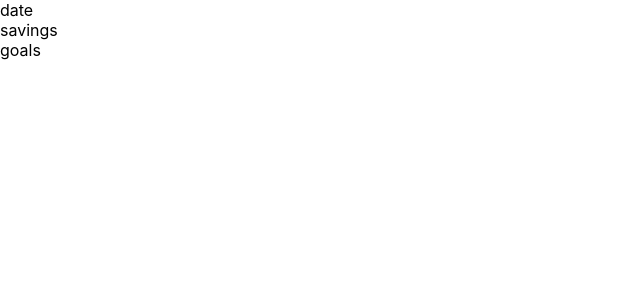
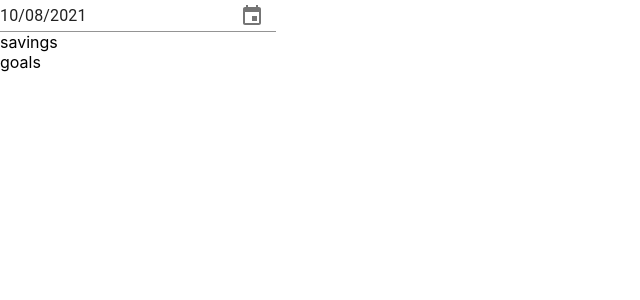
Before and after one commit to TKravel/quit-calc-client, a React (Create React App) app: page / in a window 1280 px wide. Shown: the top 300 px of the page, without its empty margins (0-640 px from the left). Built offline with nearby package versions, Linux system fonts and the light colour scheme.

Commit message:
datepicker attached to state variable

```diff
--- a/package.json
+++ b/package.json
@@ -3,12 +3,13 @@
   "version": "0.1.0",
   "private": true,
   "dependencies": {
+    "@date-io/date-fns": "^1.3.13",
     "@material-ui/core": "^4.12.3",
     "@material-ui/pickers": "^3.3.10",
     "@testing-library/jest-dom": "^5.14.1",
     "@testing-library/react": "^11.2.7",
     "@testing-library/user-event": "^12.8.3",
-    "date-fns": "^2.25.0",
+    "date-fns": "^2.0.0-beta.5",
     "react": "^17.0.2",
     "react-dom": "^17.0.2",
     "react-scripts": "4.0.3",
--- a/src/components/mainApp/MainApp.jsx
+++ b/src/components/mainApp/MainApp.jsx
@@ -1,10 +1,30 @@
-import React from 'react';
+import React, { useState } from 'react';
+import DateFnsUtils from '@date-io/date-fns';
+import {
+	MuiPickersUtilsProvider,
+	KeyboardDatePicker,
+} from '@material-ui/pickers';
 import DateInput from './DateInput';
 
 const MainApp = () => {
+	const date = new Date();
+	const [quitDate, setQuitDate] = useState(date);
+
+	const onChange = (value) => {
+		setQuitDate(value);
+		console.log(value, quitDate);
+	};
 	return (
 		<div className='app-container'>
-			<div className='date-container'>date</div>
+			<div className='date-container'>
+				<MuiPickersUtilsProvider utils={DateFnsUtils}>
+					<KeyboardDatePicker
+						onChange={onChange}
+						value={quitDate}
+						format='MM/dd/yyyy'
+					/>
+				</MuiPickersUtilsProvider>
+			</div>
 			<div className='savings-container'>savings</div>
 			<div className='goal-container'>goals</div>
 		</div>
```
Also changed, not shown: 1 other file (tests, documents, lock files or other folders).
